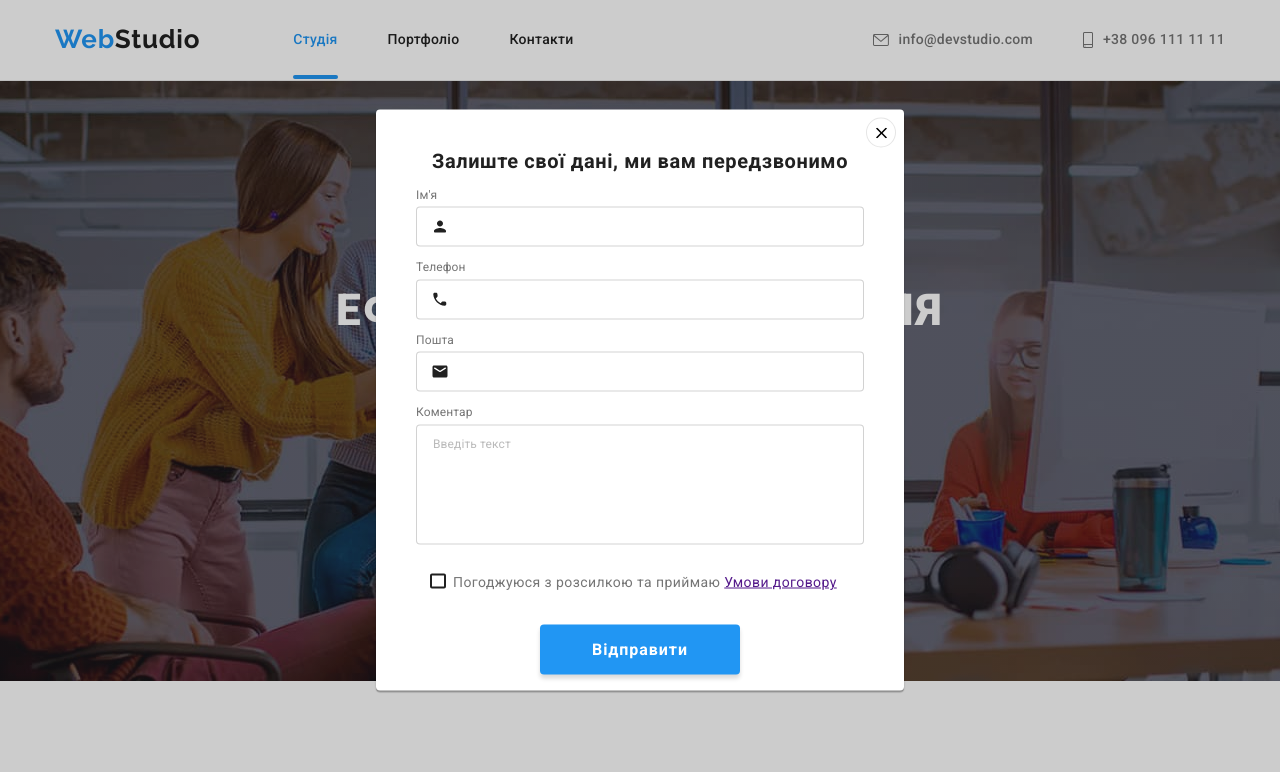
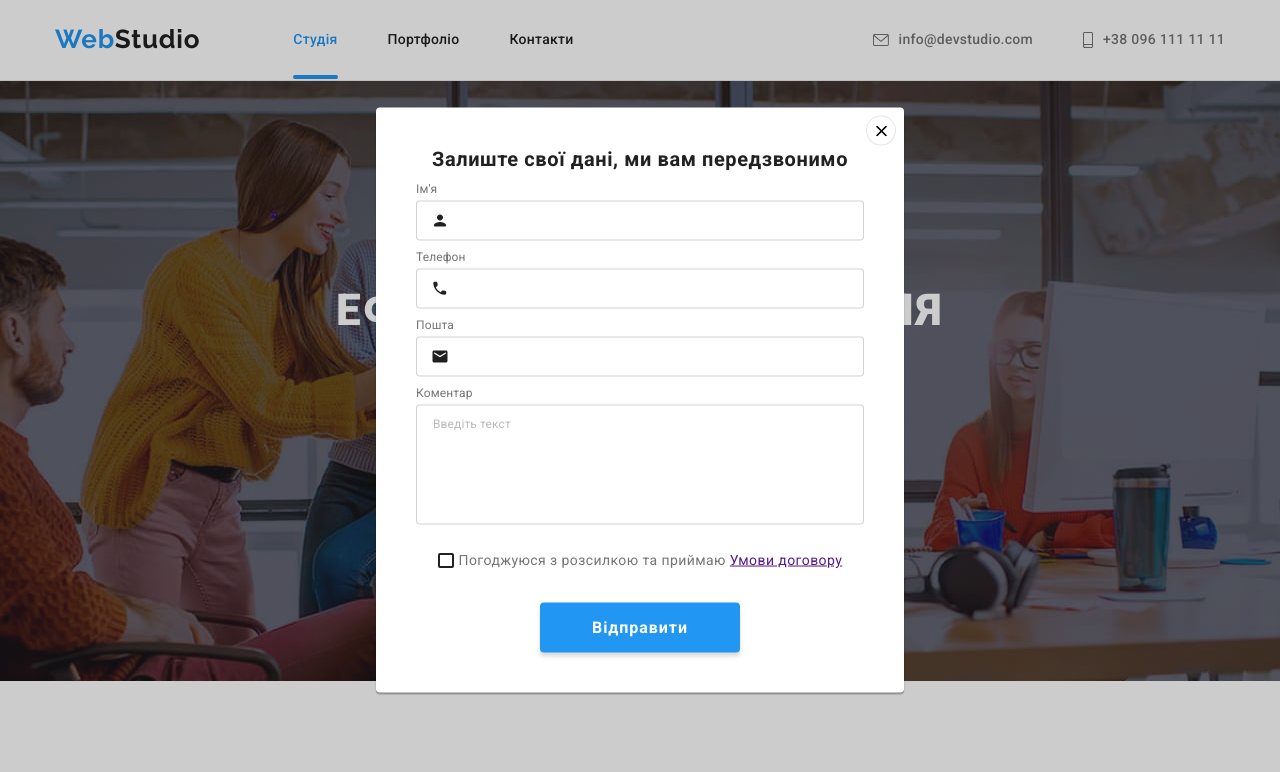
Before and after one commit to SemenZvehintsev/goit-markup-hw-06, a plain HTML site: page index.html in a window 1280 px wide. Both pictures are taken after a click on the button "Замовити послугу". Shown: the top 772 px of the page. Drawn offline with nearby package versions, Linux system fonts and the light colour scheme.

Commit message:
upd modal box

```diff
--- a/css/styles.css
+++ b/css/styles.css
@@ -794,10 +794,9 @@ p {
     left: 50%;
     transform: translate(-50%, -50%);
     display: flex;
-    flex-direction: column;
     padding: 40px;
     width: 528px;
-    height: 581px;
+    min-height: 581px;
     background-color: var(--primary-backgound-color);
     box-shadow: 0px 1px 3px rgba(0, 0, 0, 0.12), 0px 1px 1px rgba(0, 0, 0, 0.14), 0px 2px 1px rgba(0, 0, 0, 0.2);
     border-radius: 4px;
@@ -856,13 +855,15 @@ p {
 
 
 .label {
+    display: block;
     font-size: 12px;
     line-height: 1.16;
     letter-spacing: 0.01em;
+    margin-bottom: 4px;
 }
 
+
 .input-container {
-    margin-top: 4px;
     margin-bottom: 10px;
     position: relative;
 }
@@ -913,7 +914,6 @@ p {
     border-radius: 4px;
     transition: border 250ms cubic-bezier(0.4, 0, 0.2, 1);
     cursor: pointer;
-    margin-top: 4px;
     margin-bottom: 20px;
 }
 
@@ -950,8 +950,9 @@ p {
 
 .terms-icon {
     position: absolute;
-    top: 3px;
+    top: 50%;
     left: 0;
+    transform: translate(50%, -50%);
     color: var(--white-text-color);
     background-color: transparent;
     fill: currentColor;
@@ -963,7 +964,7 @@ p {
 
 .label-terms {
     position: relative;
-    display: inline-flex;
+    display: flex;
     margin-left: 14px;
     margin-bottom: 30px;
     justify-content: center;
--- a/index.html
+++ b/index.html
@@ -454,9 +454,10 @@
             <use href="./images/icons.svg#icon-close"></use>
           </svg>
         </button>
-        <h2 class="modal-box-title">Залиште свої дані, ми вам передзвонимо</h2>
         <form class="modal-box-form">
+          <h2 class="modal-box-title">Залиште свої дані, ми вам передзвонимо</h2>
           <label class="label" for="user-name">Ім'я</label>
+
           <div class="input-container">
             <input class="input" name="user-name" id="user-name" type="text" />
             <svg class="input-icon" width="18" height="18">
@@ -470,6 +471,7 @@
               <use href="./images/icons.svg#icon-phone"></use>
             </svg>
           </div>
+
           <label class="label" for="email">Пошта</label>
           <div class="input-container">
             <input class="input" name="email" id="email" type="email" />
@@ -477,6 +479,7 @@
               <use href="./images/icons.svg#icon-email"></use>
             </svg>
           </div>
+
           <label class="label" for="comment">Коментар</label>
           <textarea
             class="textarea"
@@ -486,6 +489,7 @@
             rows="10"
             placeholder="Введіть текст"
           ></textarea>
+
           <label class="label-terms" for="terms">
             <input class="input-terms" name="terms" id="terms" type="checkbox" />
             <svg class="terms-icon" width="16" height="15">
```
